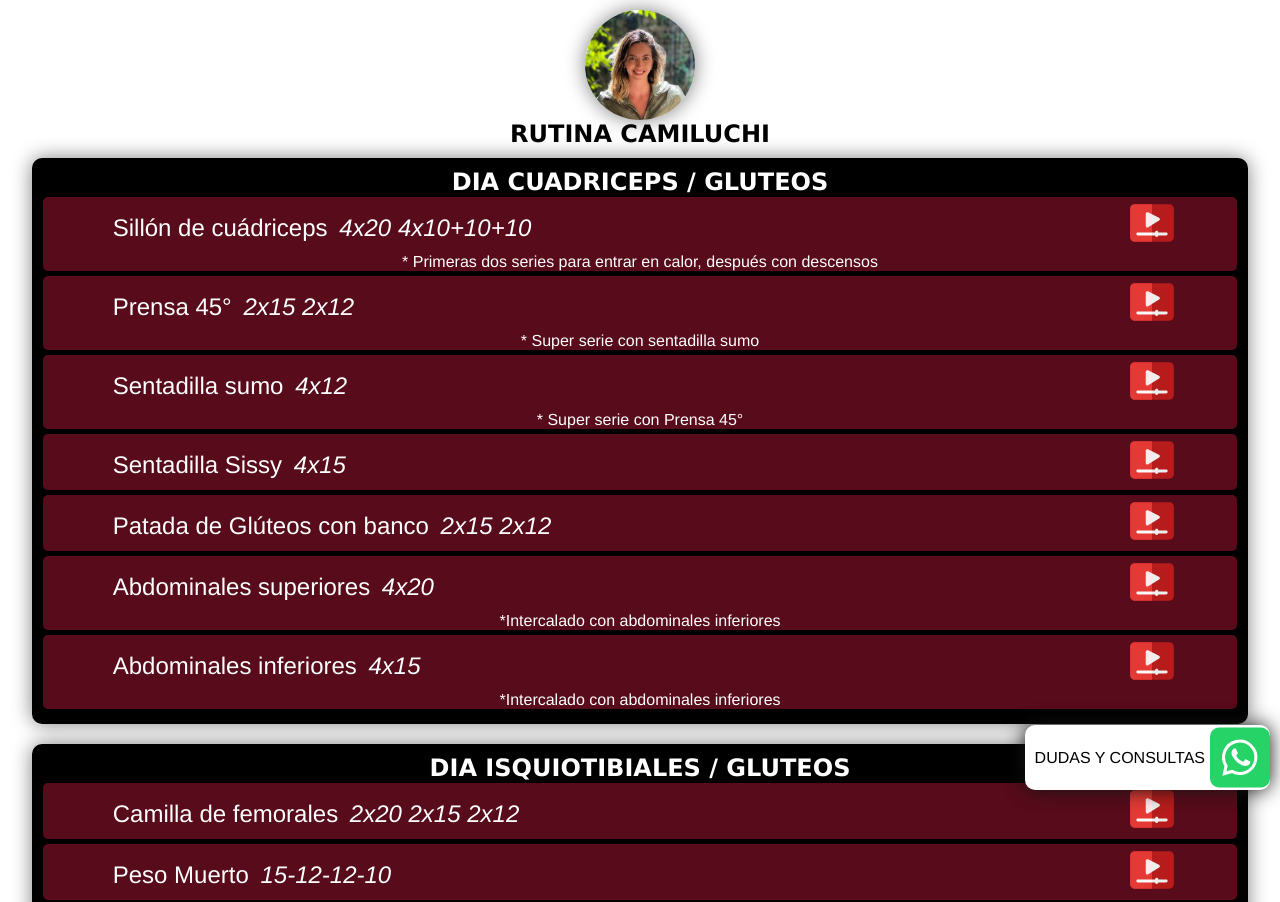
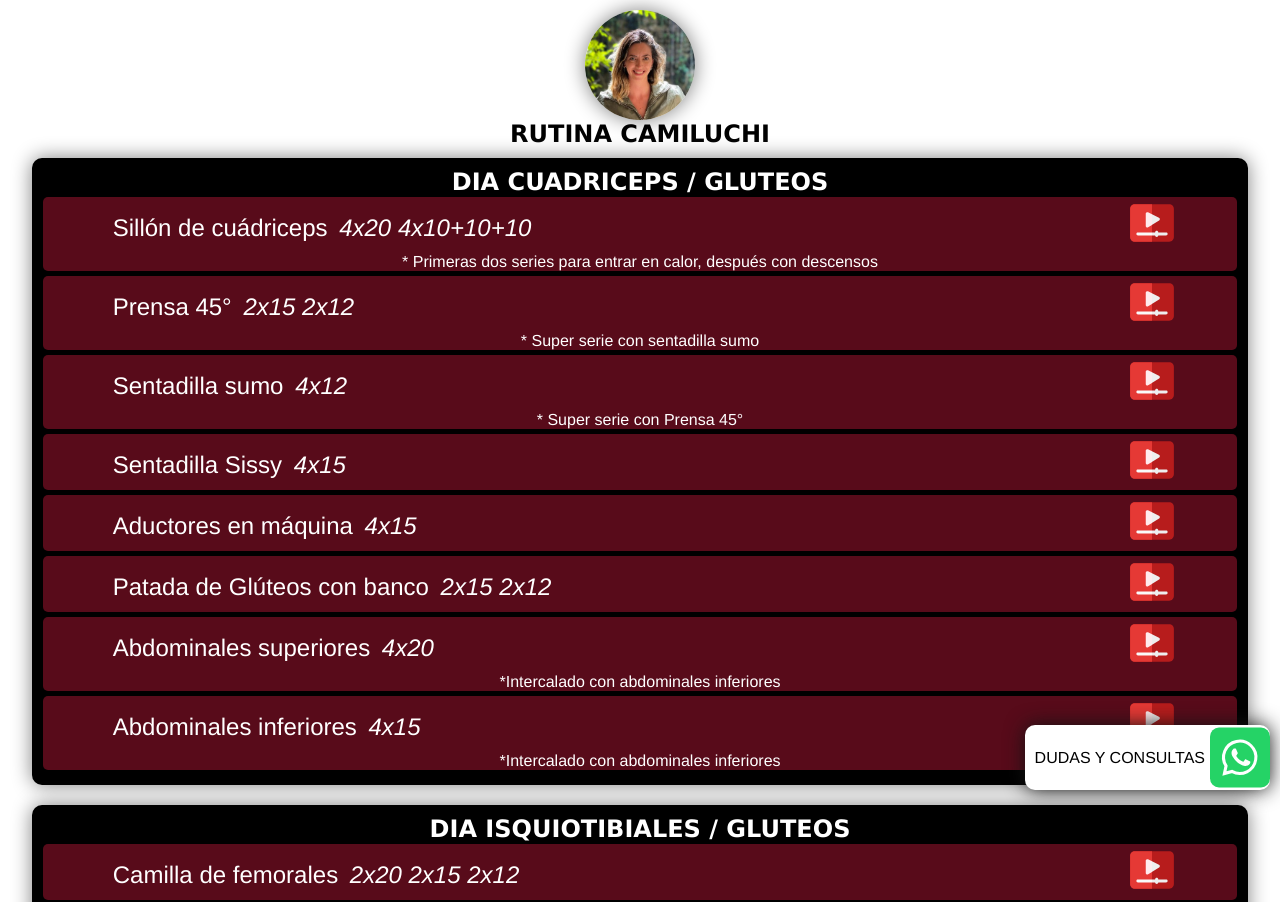
Before and after one commit to Pablocan86/rutina_castro_camila1, a plain HTML site: page index.html in a window 1280 px wide. Shown: the top 902 px of the page. Drawn offline with Linux system fonts and the light colour scheme.

Commit message:
agrego ejercicio

```diff
--- a/index.html
+++ b/index.html
@@ -60,6 +60,15 @@
               <p>Sentadilla Sissy <span>4x15</span></p>
               <a
                 href="https://www.instagram.com/p/CeeRgwEj0mQyznU0S2OACPpXVuHvHUagJkJupc0/"
+                target="_blank"
+                ><img class="logo_video" src="./assets/images/video.svg" alt=""
+              /></a>
+            </div>
+          </div><div class="global_eje">
+            <div class="ejercicio">
+              <p>Aductores en máquina <span>4x15</span></p>
+              <a
+                href="https://www.instagram.com/p/CeeSS5UjACE-Jb7A4a2ASKebAttLfKUArctRzM0/"
                 target="_blank"
                 ><img class="logo_video" src="./assets/images/video.svg" alt=""
               /></a>
```
